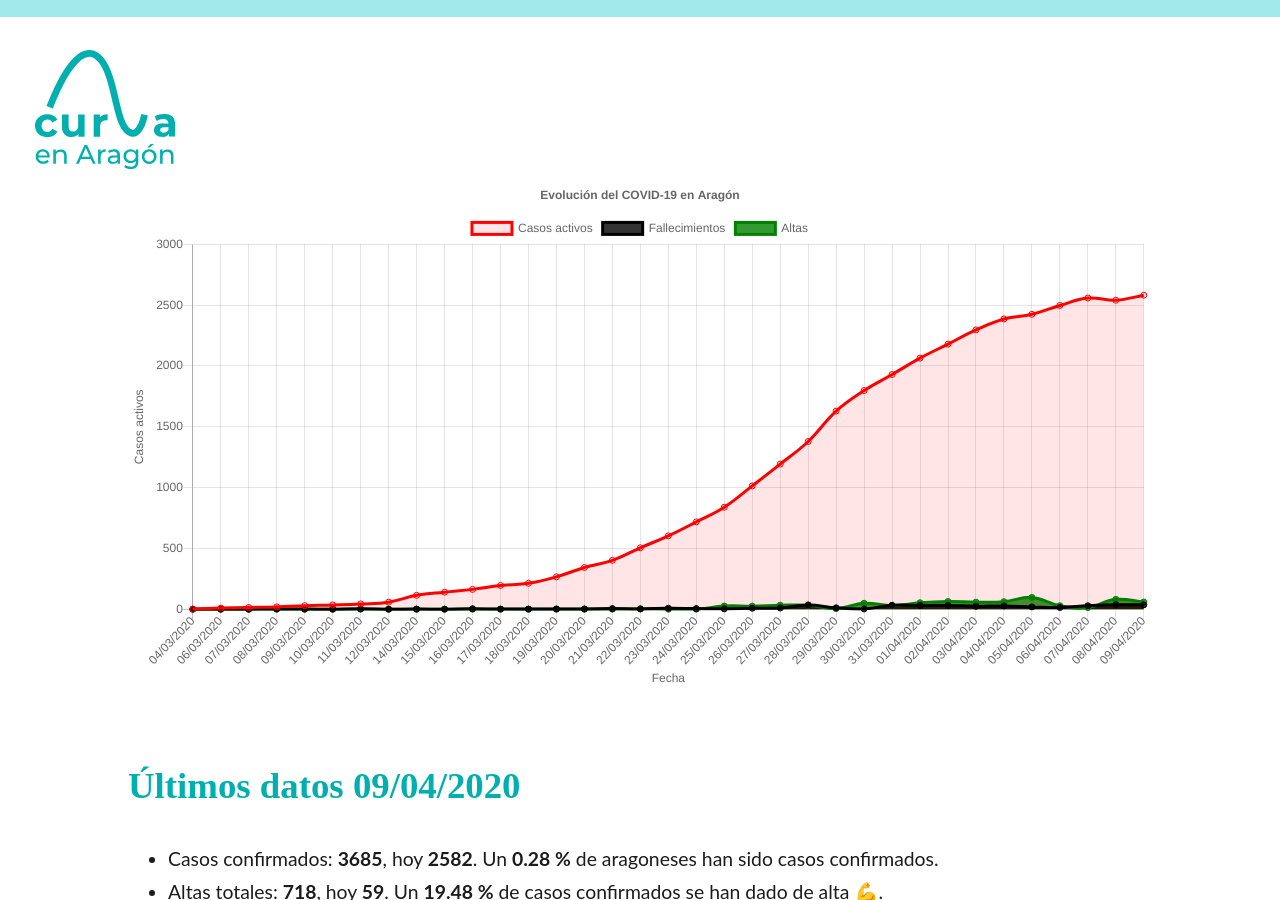
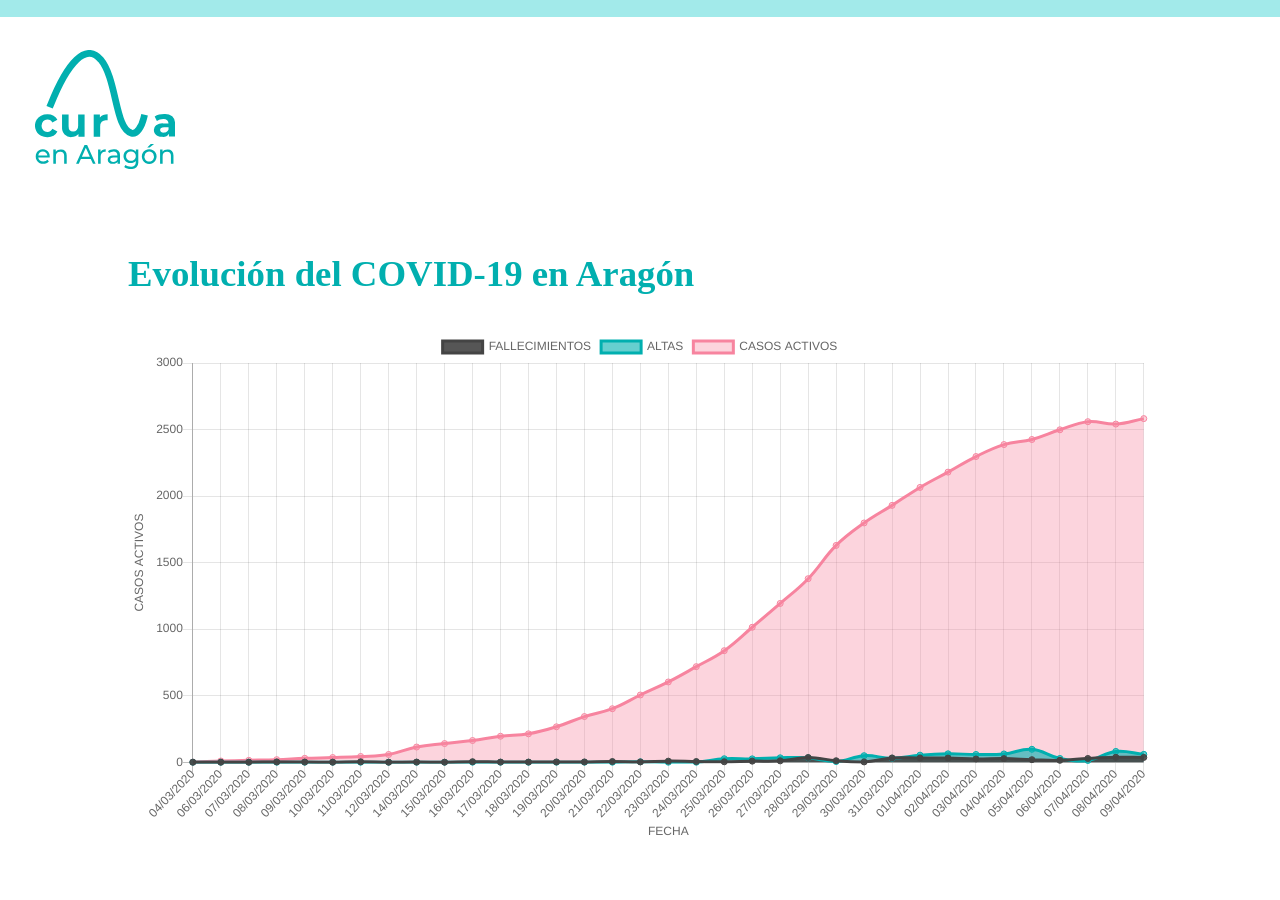
Before and after one commit to danilat/covid-19-aragon, a Jekyll site: the page built from index.html, in a window 1280 px wide and 900 px high. Built offline with Jekyll 4.4.1, drawn with Linux system fonts in a browser that asks for light colours; comment, search, counter and statistics services are not loaded.

Commit message:
Colours of charts changed

```diff
--- a/assets/js/index.js
+++ b/assets/js/index.js
@@ -5,28 +5,25 @@ function getChartConfigFor(args){
     data: {
       labels: args.dates,
       datasets: [{
-        label: "Casos activos",
-        backgroundColor: color("red").alpha(0.1).rgbString(),
-        borderColor: "red",
-        data: args.actives,
-      },{
-        label: "Fallecimientos",
-        backgroundColor: color("black").alpha(0.8).rgbString(),
-        borderColor: "black",
+        label: "FALLECIMIENTOS",
+        backgroundColor: color("#444444").alpha(0.9).rgbString(),
+        borderColor: "#444444",
         data: args.deceases,
       },{
-        label: "Altas",
-        backgroundColor: color("green").alpha(0.8).rgbString(),
-        borderColor: "green",
+        label: "ALTAS",
+        backgroundColor: color("#01afaf").alpha(0.6).rgbString(),
+        borderColor: "#01afaf",
         data: args.recovered,
+        },{
+        label: "CASOS ACTIVOS",
+        backgroundColor: color("#f7849f").alpha(0.35).rgbString(),
+        borderColor: "#f7849f",
+        data: args.actives,
+
       }]
     },
     options: {
       responsive: true,
-      title: {
-        display: true,
-        text: "Evolución del COVID-19 en " + args.name
-      },
       tooltips: {
         mode: "index",
         intersect: false,
@@ -40,14 +37,14 @@ function getChartConfigFor(args){
           display: true,
           scaleLabel: {
             display: true,
-            labelString: "Fecha"
+            labelString: "FECHA"
           }
         }],
         yAxes: [{
           display: true,
           scaleLabel: {
             display: true,
-          labelString: "Casos activos"
+          labelString: "CASOS ACTIVOS"
           }
         }]
       }
--- a/index.html
+++ b/index.html
@@ -6,6 +6,7 @@ layout: default
 
 
       <div class="content">
+        <h2>Evolución del COVID-19 en Aragón</h2>
         <div class="chart-container">
             <canvas id="chartAragon"></canvas>
         </div>
```
